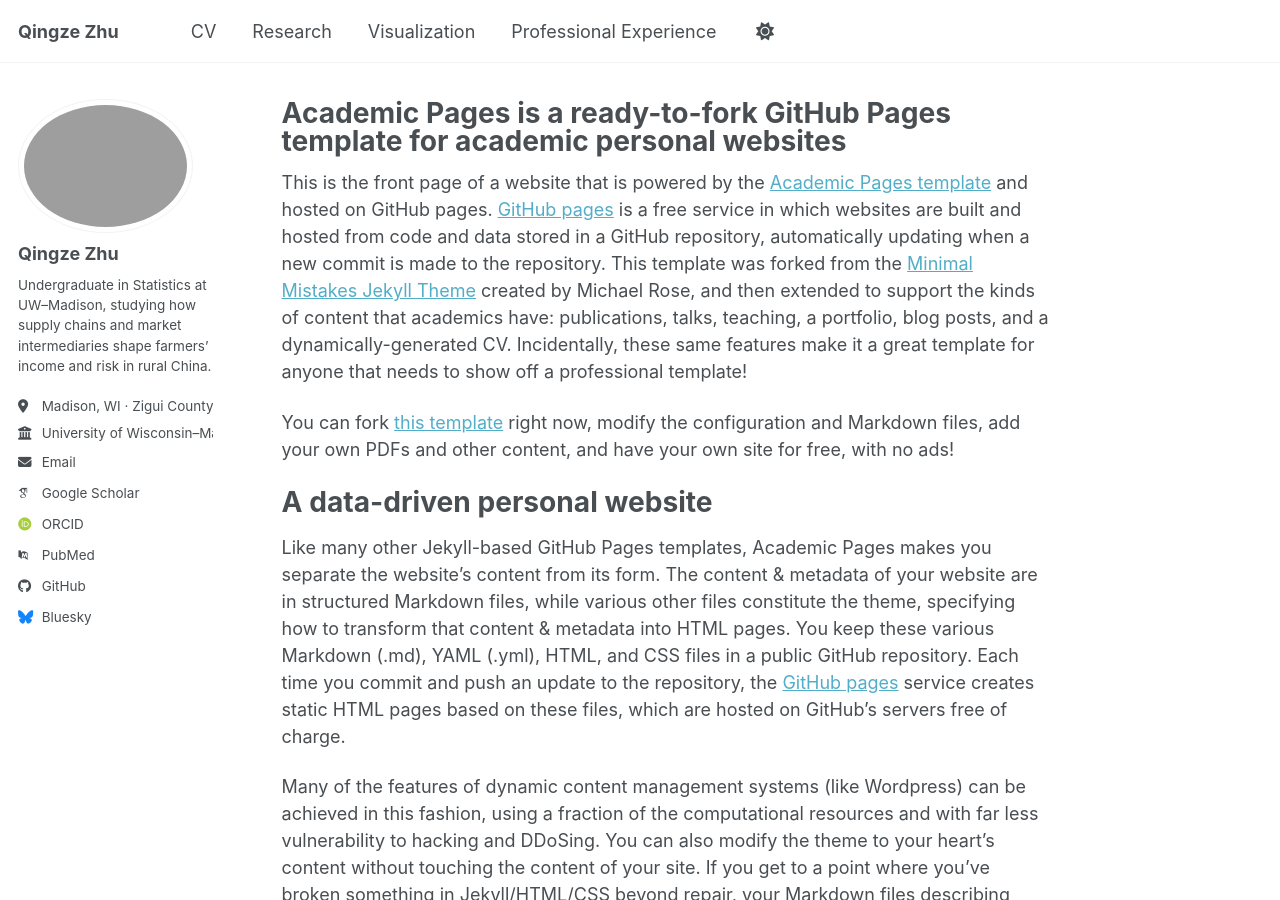
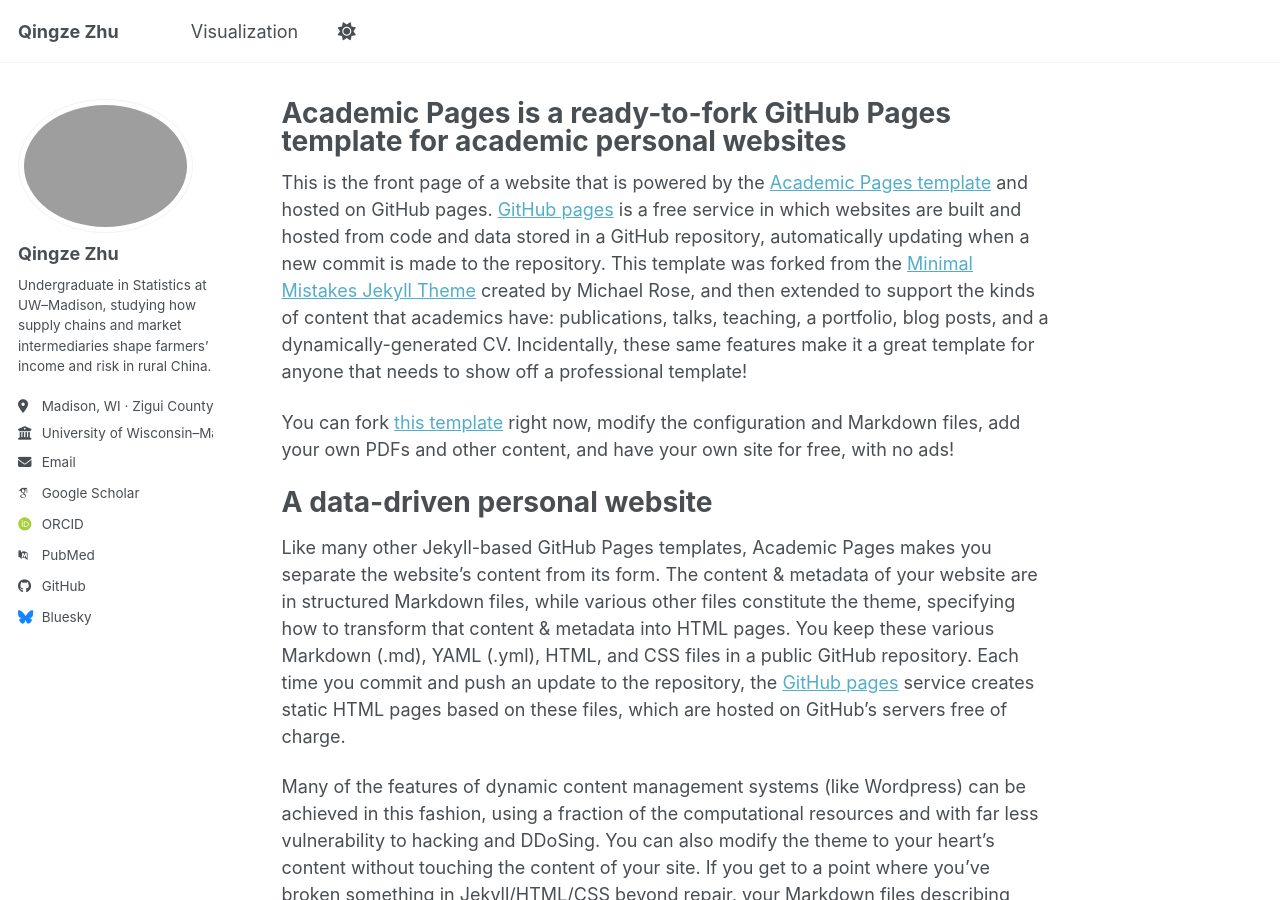
Before and after one commit to ZQZ0630/QingzeZhu-Personal-Webpage, a Jekyll site: the page built from _pages/about.md, in a window 1280 px wide and 900 px high. Built offline with Jekyll 4.4.1, drawn with Linux system fonts in a browser that asks for light colours; some web fonts are replaced; a script bundle is joined from its source files by our own code; library files that are not in the unit come from our copies.

Commit message:
Update navigation by removing CV and Research
Removed CV and Research sections from navigation.

```diff
--- a/_data/navigation.yml
+++ b/_data/navigation.yml
@@ -8,14 +8,6 @@
 #      Markdown formatted page while the second is generated using JSON.
 
 main:
-  - title: "CV"
-    url: /cv/
-
-  - title: "Research"
-    url: /research/
 
   - title: "Visualization"
     url: /visualization/
-
-  - title: "Professional Experience"
-    url: /professional-experience/
```
